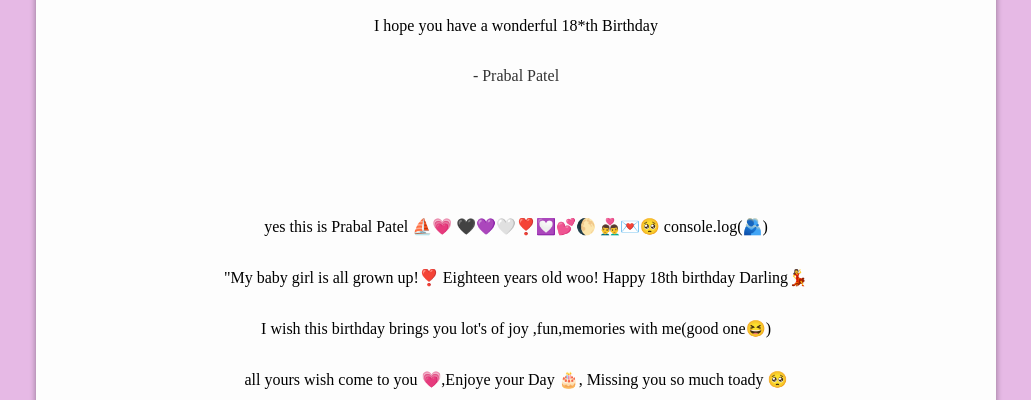
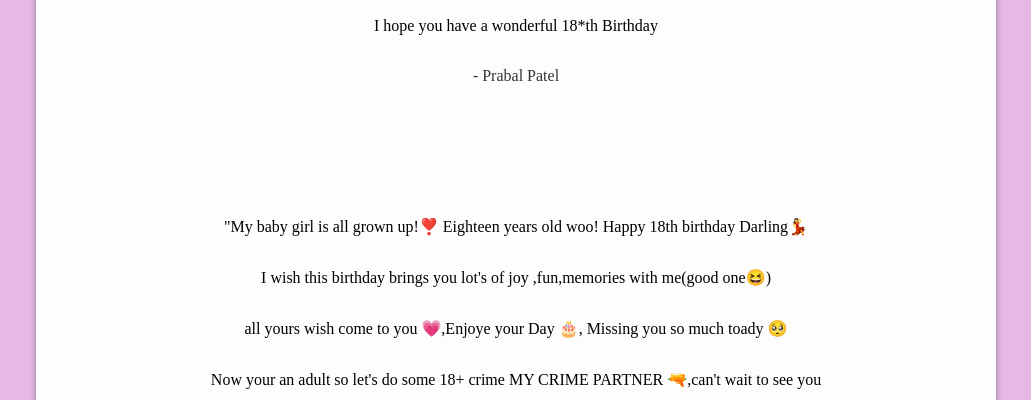
Before and after one commit to Prabal799/birthday-3.0, a plain HTML site: page index.html in a window 1280 px wide. Shown: the part 400-800 px from the top of the page, without its empty margins (124-1155 px from the left). Drawn offline with Linux system fonts and the light colour scheme.

Commit message:
Line removed

```diff
--- a/index.html
+++ b/index.html
@@ -13,7 +13,7 @@
       <p>I hope you have a wonderful 18*th Birthday</p>
       <p class="muted">- Prabal Patel </p>
       <div class="space"></div>
-      <p>yes this is Prabal Patel ⛵💗 🖤💜🤍❣️💟💕🌔 👨‍❤️‍👨💌🥺 console.log(🫂)</p>
+
       <p>"My baby girl is all grown up!❣️ Eighteen years old woo! Happy 18th birthday Darling💃</p>
       <P>I wish this birthday brings you lot's of joy ,fun,memories with me(good one😆) </P>
       <p>all yours wish come to you 💗,Enjoye your Day 🎂, Missing you so much toady 🥺</p>
```
